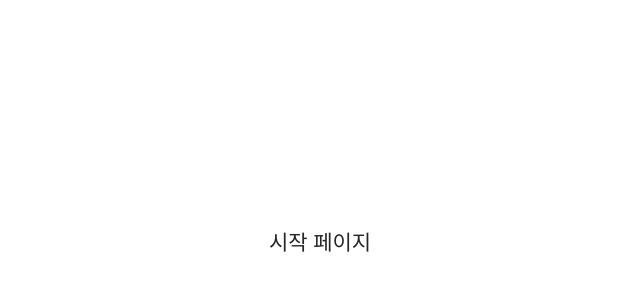
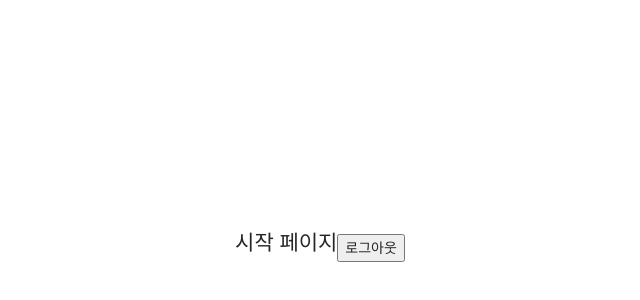
Before and after one commit to wonhopark89-dev/boilerplate-mern-login-javascript, a React (Create React App) app in the folder client/: page / in a window 1280 px wide. Shown: the part 152-452 px from the top of the page, without its empty margins (320-960 px from the left). Built offline with nearby package versions, Linux system fonts and the light colour scheme.

Commit message:
add logout function

```diff
--- a/client/src/components/views/LandingPage/LandingPage.js
+++ b/client/src/components/views/LandingPage/LandingPage.js
@@ -1,6 +1,18 @@
 import React from 'react';
+import axios from 'axios';
 
-function LandingPage() {
+function LandingPage(props) {
+  const onClickHandler = () => {
+    axios.get('/api/users/logout').then((response) => {
+      console.log(response.data);
+      if (response.data.success) {
+        props.history.push('/login');
+      } else {
+        alert('로그아웃 실패 !');
+      }
+    });
+  };
+
   return (
     <div
       style={{
@@ -12,6 +24,8 @@ function LandingPage() {
       }}
     >
       <h2>시작 페이지</h2>
+
+      <button onClick={onClickHandler}>로그아웃</button>
     </div>
   );
 }
```
